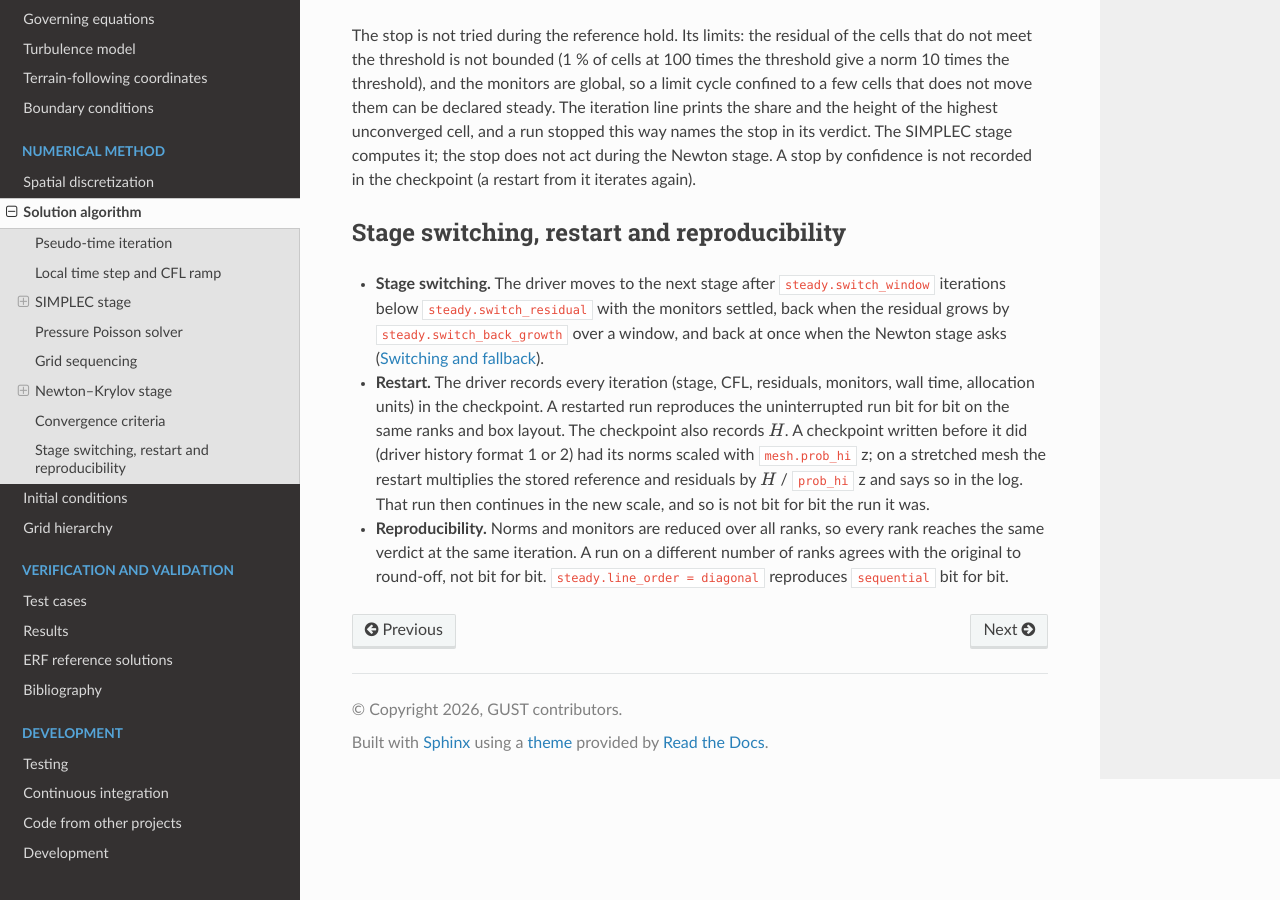
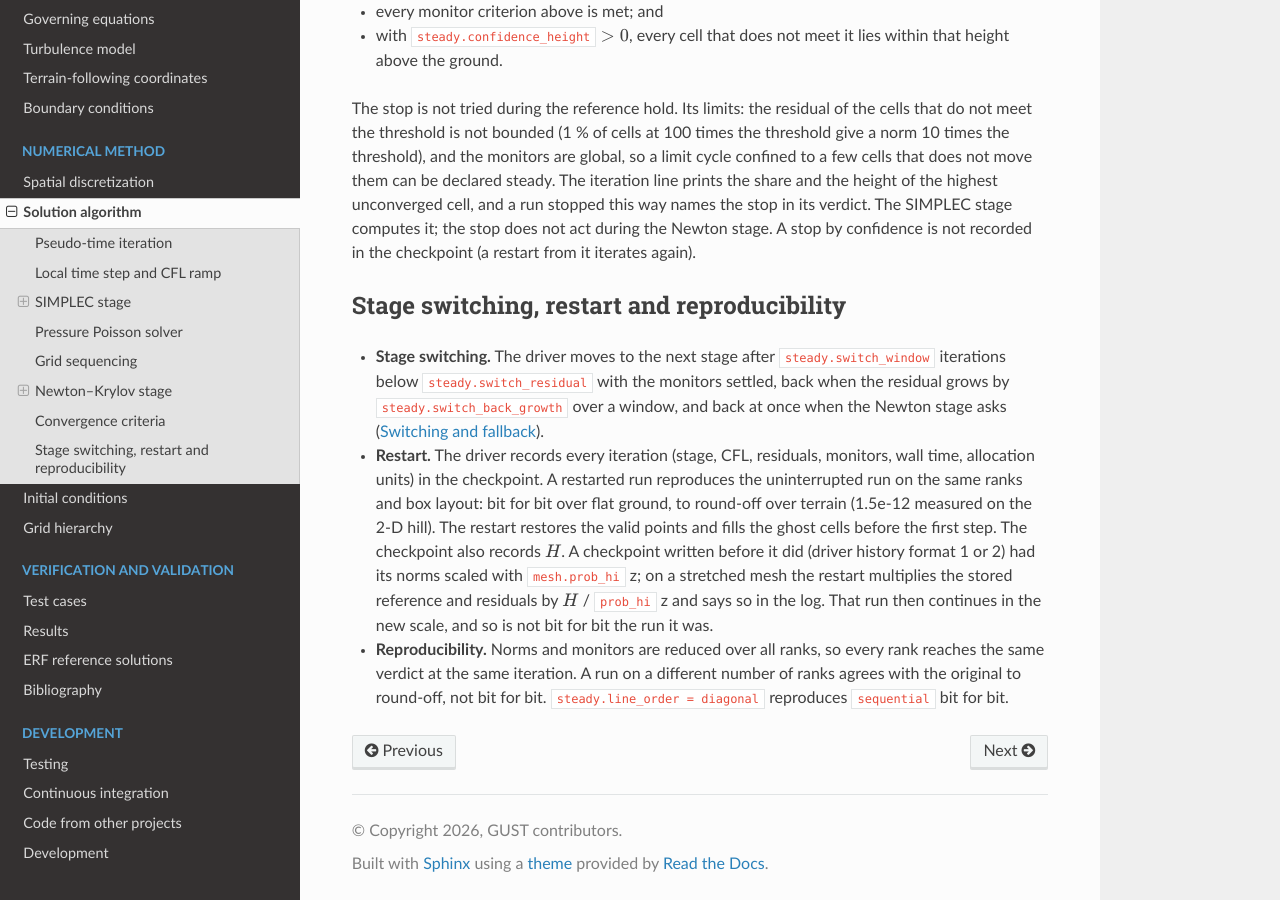
Before and after one commit to hgopalan/ablsteadyrans, a Sphinx documentation site: the page built from docs/solution_algorithm.rst, in a window 1280 px wide and 900 px high, scrolled down 13007 px. Built offline with Sphinx 7.4.7 and the Read the Docs theme 3.1.0, drawn with Linux system fonts in a browser that asks for light colours; some of the changed text lies outside the part shown.

Commit message:
Restart: fill the ghost cells after the checkpoint is restored (audit G1)
read_checkpoint restores the valid points of u, v, w, p, theta and tke
(and z_phys_nd's ghost nodes); the other ghost cells stayed at the zeros
of State::define. Driver::step calls local_dtau before the stage's first
fill_ghosts, and local_dtau's Omega on the ground and top faces reads u
and v at k = -1 and k = nz. Over flat ground z_x = 0 and nothing changed;
over terrain the restarted run's first dtau differed, and the 2-D hill
restarted at 5 iterations differed from 10 straight by 8.5e-4 (v,
relative). Present since 5221bfd (sub-phase 1.15), which added the restart.

App.cpp now calls bc.fill_ghosts on the restored state, with the stage's
surface-layer and buoyancy options, after the driver, closure and Newton
histories are restored. The difference is then 1.5e-12: the fill over
terrain is not a fixed point (it writes the ground w face from a u* that
read the previous ground w). Runs without a restart are unchanged; no
gold changes.

Ghost-cell fills: one more fill_ghosts on restart (periodic images,
lateral faces, the wall law and no-flux ground, the top); it runs the
same collectives on every rank. No NaN guard is added; before the fill
the ghosts are zeros, not SNaN, so the restart test (not init_snan)
guards against reading them.

Tests: rt_steady_hill2d_restart_{first,continued,straight,matches}
(new deck inputs_steady_hill2d_restart; double precision, relative
1e-10). With the fill removed, _matches fails (8.5e-4). Docs: restart
reproducibility in README, howto, running, output, solution_algorithm
and testing; the Newton-stage restart difference explained.

Co-Authored-By: Claude Opus 5.5 <noreply@anthropic.com>

```diff
--- a/docs/howto.rst
+++ b/docs/howto.rst
@@ -38,7 +38,8 @@ iterations:
   ``mesh.max_grid_size`` may change.
 - ``steady.max_iterations`` counts the iterations of the whole run, restarts included.
 - The run stops if it would overwrite the checkpoint it read. Change ``io.chk_file`` if needed.
-- A restarted run reproduces the uninterrupted run bit for bit on the same ranks and box layout.
+- A restarted run reproduces the uninterrupted run on the same ranks and box layout: bit for bit over flat ground,
+  to round-off over terrain (1.5e-12 measured on the 2-D hill).
 
 Use your own terrain
 --------------------
--- a/docs/output.rst
+++ b/docs/output.rst
@@ -63,7 +63,7 @@ The ``Header`` starts with ``gust-checkpoint`` and lists the format version, the
 BoxArray. The fields are ``u v w`` (faces), ``p theta tke`` (cell centres) and ``z_phys_nd`` (nodes).
 
 A restart restores every valid value exactly, and the ghost nodes of ``z_phys_nd``, which come from the terrain.
-Other ghost cells are refilled by the solver. With the SIMPLEC stage the checkpoint also holds the driver history
+The restart fills the other ghost cells before the first step, whose local :math:`\Delta\tau` reads them. With the SIMPLEC stage the checkpoint also holds the driver history
 (``Driver``, :doc:`solution_algorithm`) and the closure's :math:`\nu_t` history (``Level_0/closure_nut``, :doc:`turbulence_model`).
 
 Checkpoints, driver and stage histories and reference archives written before the rename to GUST (October 2026)
--- a/docs/running.rst
+++ b/docs/running.rst
@@ -40,8 +40,8 @@ Set ``io.restart`` to a checkpoint directory (:doc:`howto` has a step-by-step re
 - ``init.*`` keys cannot be combined with ``io.restart``: the checkpoint holds the state.
 - With grid sequencing, a restart continues level 0 only.
 - A restart with the SIMPLEC stage needs a checkpoint written by the stage. The checkpoint holds the solver history
-  and the turbulence model's state, so the continued run reproduces an uninterrupted one bit for bit on the same
-  number of ranks.
+  and the turbulence model's state, so the continued run reproduces an uninterrupted one on the same ranks and box
+  layout: bit for bit over flat ground, to round-off over terrain (1.5e-12 measured on the 2-D hill).
 - The run stops if it would write a checkpoint with the name of the one it read.
 
 AMReX runtime flags
--- a/docs/solution_algorithm.rst
+++ b/docs/solution_algorithm.rst
@@ -378,7 +378,10 @@ Switching and fallback
 - **Restart.** The checkpoint holds ``<checkpoint>/NewtonStage``, the continuation state and the smoothness state
   (written before the stage is left at the end of a run); a restart inside the stage continues it. With
   ``steady.newton_preconditioner = identity`` the restart is bit for bit; with ``simplec`` it agrees to about 1e-4 of
-  the relative residual (the cause is not found). A ``steady.stage = simplec`` checkpoint continues with
+  the relative residual. On the 2-D hill the restarted Newton stage's solution differs by about 2e-9 after three steps.
+  The cause: the stage fills the ghost cells on entry (``NewtonStage::init``) where the run it continues does not, and
+  over terrain the fill moves the ground w face slightly (the fill is not a fixed point); Newton–Krylov amplifies
+  that. A ``steady.stage = simplec`` checkpoint continues with
   ``simplec_newton`` (the Newton stage starts with an empty account); the reverse aborts, naming ``steady.stage``.
 - **Grid sequencing.** The coarse levels run SIMPLEC only (their loose stop ends them first); the Newton stage is level
   0's.
@@ -633,7 +636,9 @@ Stage switching, restart and reproducibility
   ``steady.switch_residual`` with the monitors settled, back when the residual grows by ``steady.switch_back_growth``
   over a window, and back at once when the Newton stage asks (`Switching and fallback`_).
 - **Restart.** The driver records every iteration (stage, CFL, residuals, monitors, wall time, allocation units) in
-  the checkpoint. A restarted run reproduces the uninterrupted run bit for bit on the same ranks and box layout.
+  the checkpoint. A restarted run reproduces the uninterrupted run on the same ranks and box layout: bit for bit
+  over flat ground, to round-off over terrain (1.5e-12 measured on the 2-D hill). The restart restores the valid points and fills the
+  ghost cells before the first step.
   The checkpoint also records :math:`H`. A checkpoint written before it did (driver history format 1 or 2) had
   its norms scaled with ``mesh.prob_hi`` z; on a stretched mesh the restart multiplies the stored reference and
   residuals by :math:`H` / ``prob_hi`` z and says so in the log. That run then continues in the new scale, and so
```
Also changed, not shown: README.md (+2 -1 lines), docs/testing.rst (+7 -0 lines), 5 other files.
